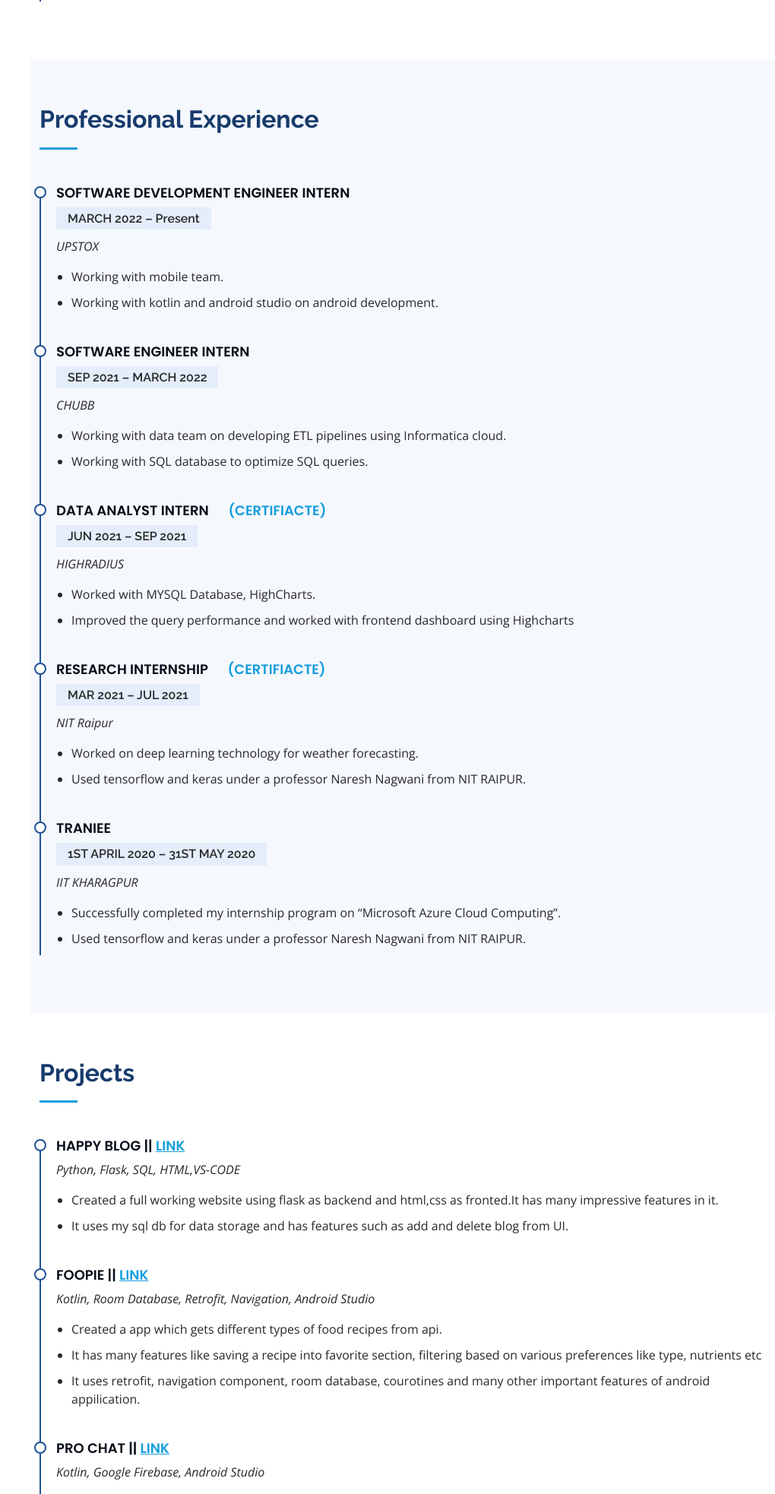
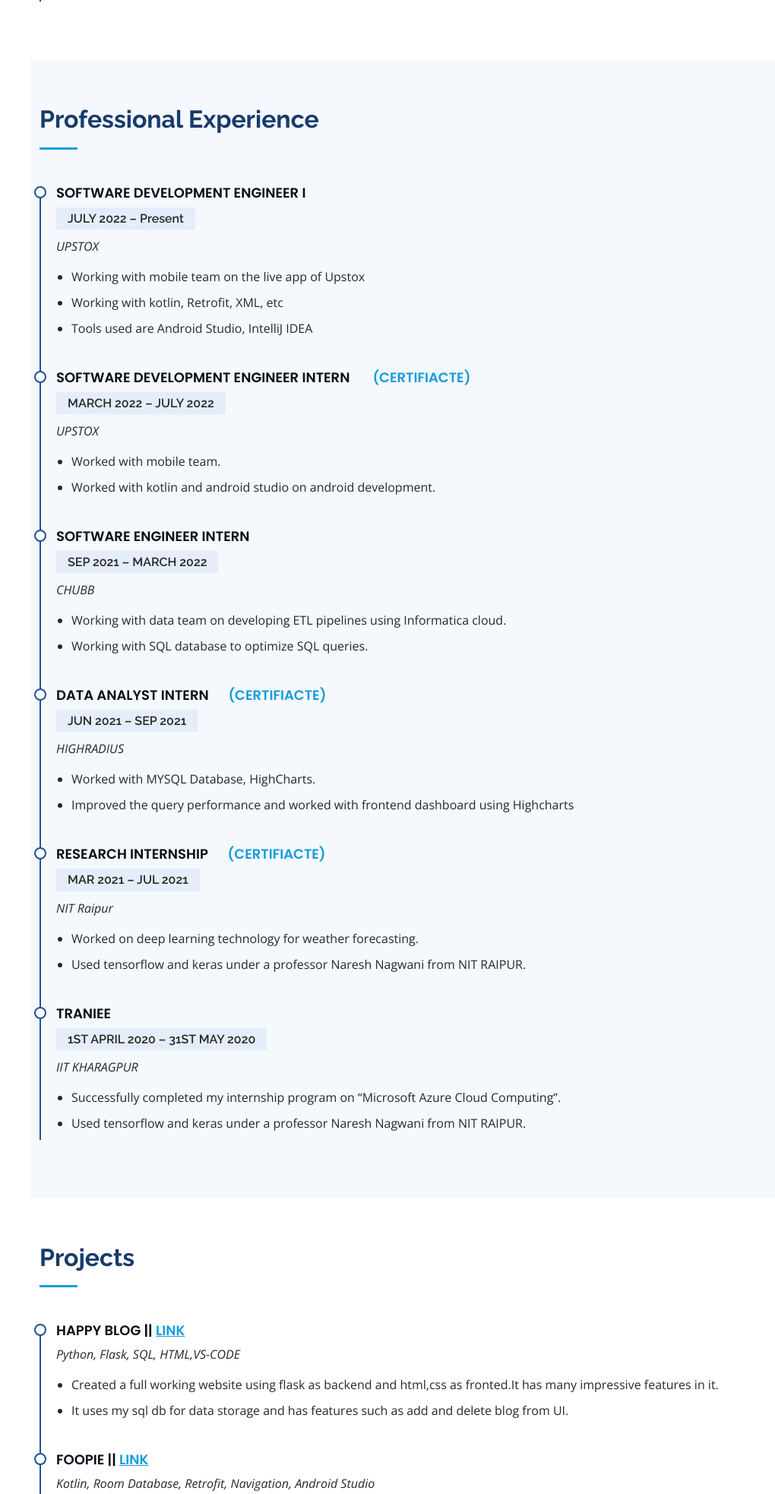
Before and after one commit to goyalvishrut/goyalvishrut.github.io, a Flask app: page / in a window 1280 px wide. Shown: the part 2102-4068 px from the top of the page at 76% size, without its empty margins (260-1280 px from the left). Run offline with Flask 2, Linux system fonts and the light colour scheme; some libraries are stand-ins or nearby versions.

Commit message:
added the updated job profile

```diff
--- a/templates/index.html
+++ b/templates/index.html
@@ -127,17 +127,31 @@
 
       <div class="row">
         <div class="col-lg-12" data-aos="fade-up" data-aos-delay="100">
+          <div class="resume-item">
+            <h4>SOFTWARE DEVELOPMENT ENGINEER I &nbsp;&nbsp;&nbsp;&nbsp;&nbsp;
+              <!-- <a href="https://drive.google.com/file/d/1XNzVruPBZNByh87eReoq_aAJqwn1aHWN/view?usp=sharing">(Certifiacte)</a> -->
+            </h4>
+            <h5>JULY 2022 – Present</h5>
+            <p><em>UPSTOX</em></p>
+            <ul>
+              <li>Working with mobile team on the live app of Upstox
+              </li>
+              <li>Working with kotlin, Retrofit, XML, etc</li>
+            </li>
+            <li>Tools used are Android Studio, IntelliJ IDEA</li>
+            </ul>
+          </div>
 
           <div class="resume-item">
             <h4>SOFTWARE DEVELOPMENT ENGINEER INTERN &nbsp;&nbsp;&nbsp;&nbsp;&nbsp;
-              <!-- <a href="https://drive.google.com/file/d/1XNzVruPBZNByh87eReoq_aAJqwn1aHWN/view?usp=sharing">(Certifiacte)</a> -->
+              <a href="https://drive.google.com/file/d/1tyaOKItqCpsB0lLHcy00UE3PwRLWsDt0/view?usp=sharing" target="_blank">(Certifiacte)</a>
             </h4>
-            <h5>MARCH 2022 – Present</h5>
+            <h5>MARCH 2022 – JULY 2022</h5>
             <p><em>UPSTOX</em></p>
             <ul>
-              <li>Working with mobile team.
+              <li>Worked with mobile team.
               </li>
-              <li>Working with kotlin and android studio on android development.</li>
+              <li>Worked with kotlin and android studio on android development.</li>
             </ul>
           </div>
 
@@ -158,7 +172,7 @@
 
           <div class="resume-item">
             <h4>DATA ANALYST INTERN &nbsp;&nbsp;&nbsp;&nbsp;&nbsp;<a
-                href="https://drive.google.com/file/d/1XNzVruPBZNByh87eReoq_aAJqwn1aHWN/view?usp=sharing">(Certifiacte)</a>
+                href="https://drive.google.com/file/d/1XNzVruPBZNByh87eReoq_aAJqwn1aHWN/view?usp=sharing" target="_blank">(Certifiacte)</a>
             </h4>
             <h5>JUN 2021 – SEP 2021</h5>
             <p><em>HIGHRADIUS</em></p>
@@ -171,7 +185,7 @@
 
           <div class="resume-item">
             <h4>RESEARCH INTERNSHIP &nbsp;&nbsp;&nbsp;&nbsp;&nbsp;<a
-                href="https://drive.google.com/file/d/1M_UbyKQXB2PmUd4gzbLUGZQXvTf6Sl9B/view?usp=sharing">(Certifiacte)</a>
+                href="https://drive.google.com/file/d/1M_UbyKQXB2PmUd4gzbLUGZQXvTf6Sl9B/view?usp=sharing" target="_blank">(Certifiacte)</a>
             </h4>
             <h5>MAR 2021 – JUL 2021</h5>
             <p><em>NIT Raipur</em></p>
```
